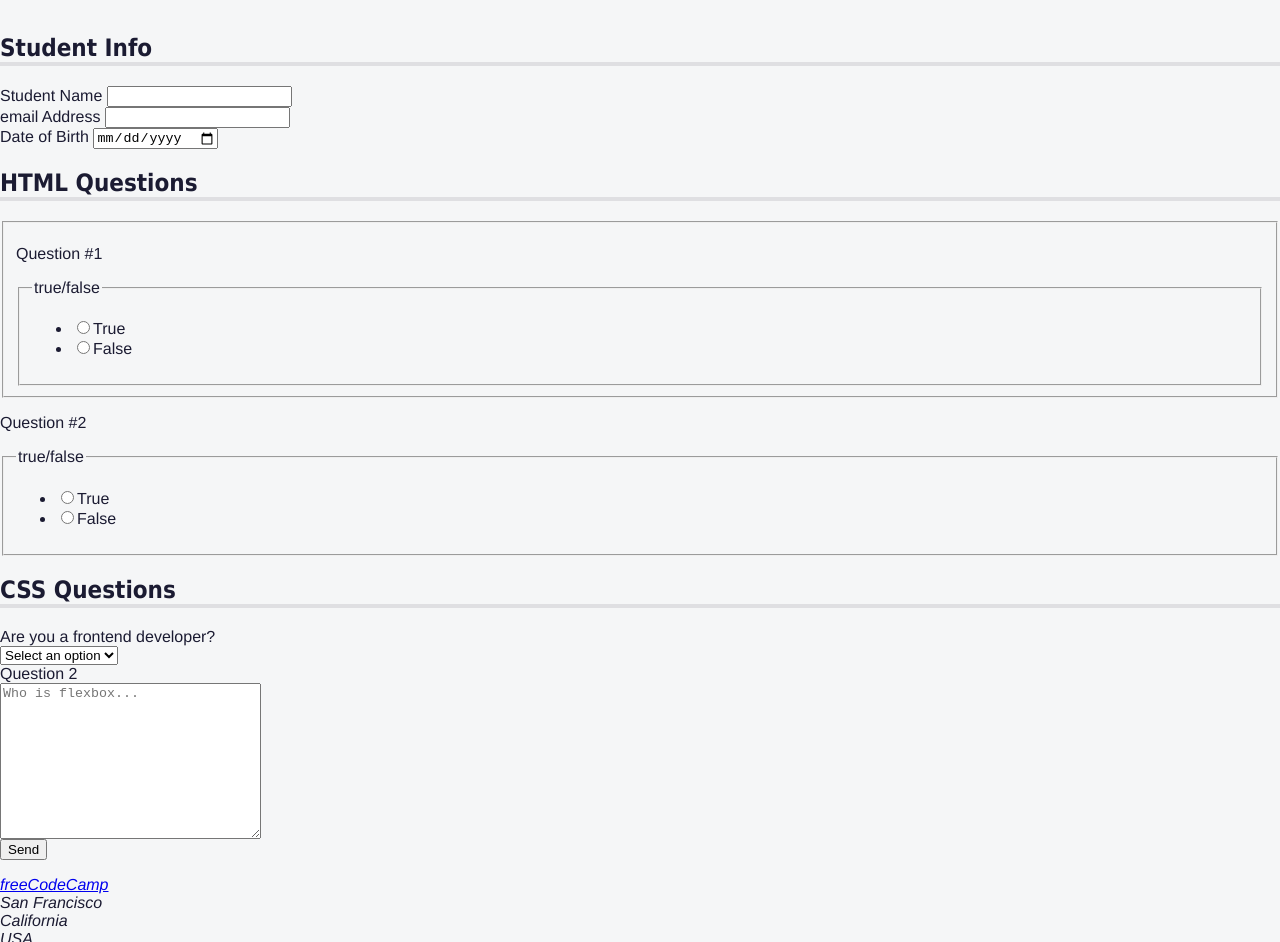
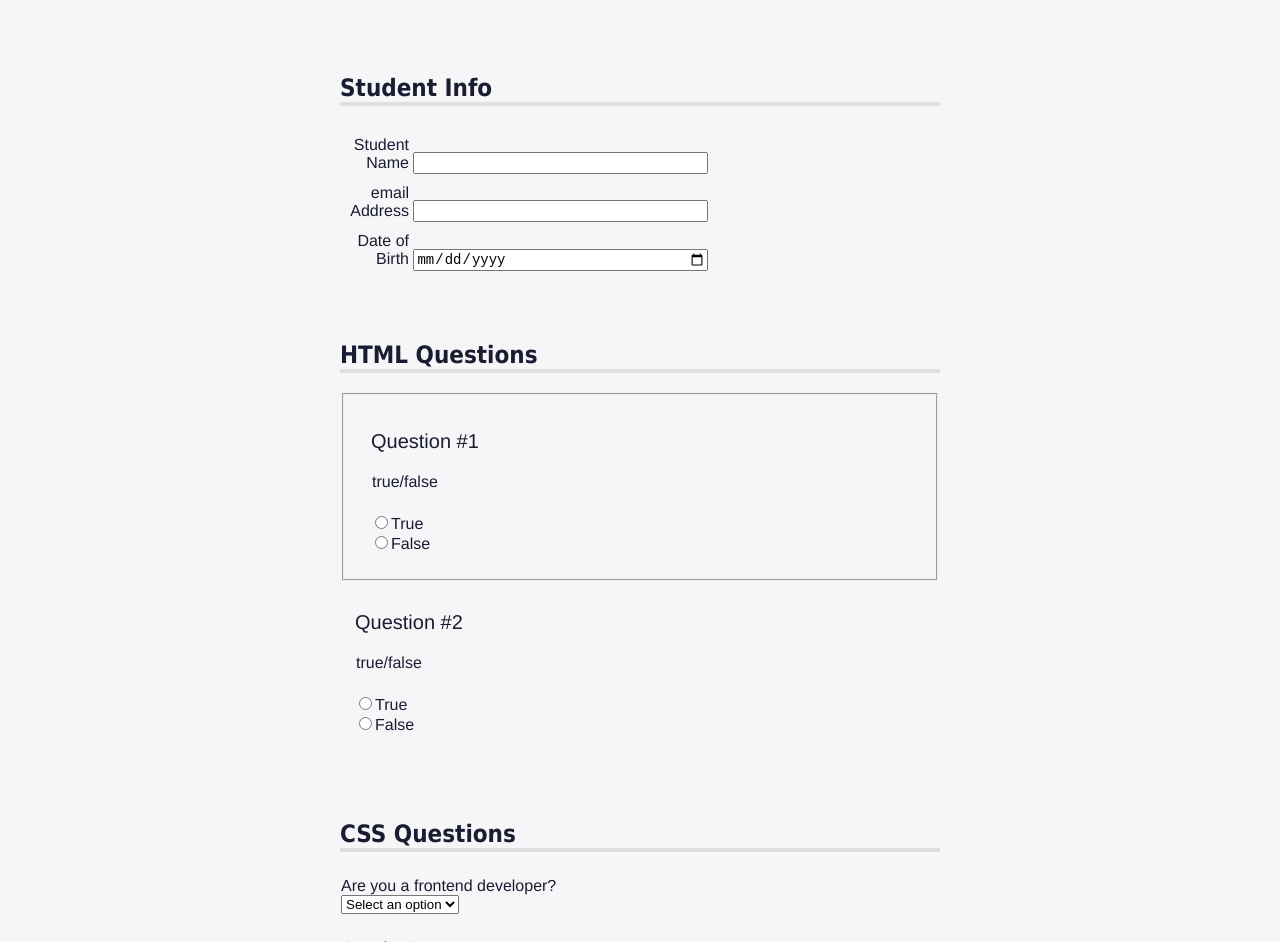
Before and after one commit to Nana1423/MiniProjects, a plain HTML site: page Accessibility Quiz/index.html in a window 1280 px wide. Shown: the part 86-1028 px from the top of the page. Drawn offline with Linux system fonts and the light colour scheme.

Commit message:
Adding Tribute Page and Accesibility Quiz

```diff
--- a/Accessibility Quiz/styles.css
+++ b/Accessibility Quiz/styles.css
@@ -43,7 +43,12 @@ nav {
 nav > ul{
   display: flex;
   justify-content: space-evenly;
-}
+  flex-wrap: wrap;
+  align-items: center;
+  padding-inline-start: 0;
+  margin-block: 0;
+  height: 100%;
+  }
 
 h1, h2{
   font-family: Verdana, Tahoma;
@@ -53,10 +58,85 @@ h1, h2{
 h2{
   border-bottom: 4px solid #dfdfe2;
   font-family: Tahoma;
+  margin-top: 0;
+  padding-top: 60px;
+}
+
+.info{
+  padding: 0;
+  padding-top: 10px;
+  padding-left: 10px;
+}
+
+.formrow{
+  margin-top: 10px;
+  padding-top: 0;
+  padding-right: 1px;
+  padding-bottom: 0;
+  padding-left: 1px;
+}
+
+input{
+  font-size: 14px;
+}
+
+.info>label, .info>input{
+  display: inline-block;
+}
+
+.info > input{
+  width: 50%;
+  text-align: left;
+}
+
+.info > label{
+  width: 10%;
+  min-width: 55px;
+  text-align: right;
+}
+
+.question-block{
+  text-align: left;
+  display: block;
+  width: 100%;
+  margin-top: 20px;
+  padding-top: 5px;
+}
+
+p{
+  margin-top: 5px;
+  padding-left: 15px;
+  font-size: 20px;
 }
 
 p::before{
   content: "Question #";
+}
+
+.question{
+  border: none;
+  padding-bottom: 0;
+}
+
+.answers-list{
+  list-style: none;
+  padding: 0;
+}
+
+button{
+  display: block;
+  margin: 40px auto;
+  width: 40%;
+  padding: 15px;
+  font-size: 23px;
+  background: #d0d0d5;
+  border: 3px solid #3b3b4f;
+}
+
+footer{
+  background-color: #2a2a40;
+  display: flex;
+  justify-content: center;
 }
 
 .sr-only{
@@ -89,3 +169,11 @@ li > a {
   color: inherit;
   text-decoration: none;
 }
+
+section{
+  width: 80%;
+  margin: auto;
+  margin-top: 0;
+  margin-bottom: 10px;
+  max-width: 600px;
+}
--- /dev/null
+++ b/Tribute Page/styles.css
@@ -0,0 +1,92 @@
+html{
+    background-color: rgb(28, 30, 32);
+    font-size: 10px;
+}
+
+body{
+    font-family: 'Segoe UI', Tahoma, Geneva, Verdana, sans-serif;
+    font-size: 1.6rem;
+    line-height: 1.5;
+    text-align: center;
+    color: #eee;
+    margin: 0;
+}
+
+h1{
+    font-size: 4rem;
+    margin-bottom: 0;
+}
+
+@media (max-width: 460px) {
+    h1 {
+      font-size: 3.5rem;
+      line-height: 1.2;
+    }
+  }
+
+main{
+    margin: 30px 8px;
+    padding: 15px;
+    border-radius: 5px;
+    background: #222426;
+}
+
+.img-div{
+    background-color: rgb(28, 30, 32);
+    padding: 10px;
+    margin: 0 auto;
+}
+
+img{
+    max-width: 100%;
+    height: auto;
+    display: block;
+    margin: 0 auto;
+}
+
+.img-caption{
+    margin: 15px 0 5px 0;
+}
+
+#headline{
+    margin: 50px 0;
+    text-align: center;
+}
+
+ul{
+    max-width: 550px;
+    margin: 0 auto 50px auto;
+    text-align: left;
+    line-height: 1.6;
+}
+
+li{
+    margin: 16px 0;
+}
+blockquote{
+    margin: 0 auto 50px auto;
+    text-align: left;
+    line-height: 1.6;
+    max-width: 550px;
+    font-style: italic;
+}
+
+/*Scrollbar*/
+
+::-webkit-scrollbar {
+    background-color: #202324;
+    color: #aba499;
+}
+
+::-webkit-scrollbar-corner {
+    background-color: #181a1b;
+}
+
+::-webkit-scrollbar-thumb {
+    background-color: #454a4d;
+}
+
+::selection {
+    background-color: #004daa !important;
+    color: #e8e6e3 !important;
+}
```
Also changed, not shown: Tribute Page/index.html (added, +50 -0 lines), Tribute Page/images/tribute-page-main-image.jpg (added).
